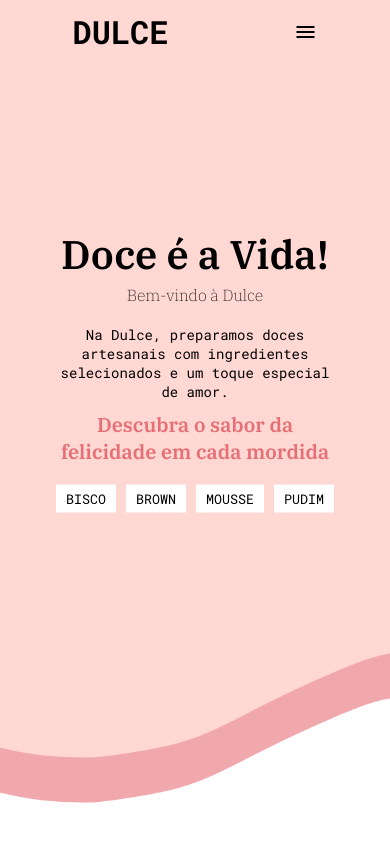
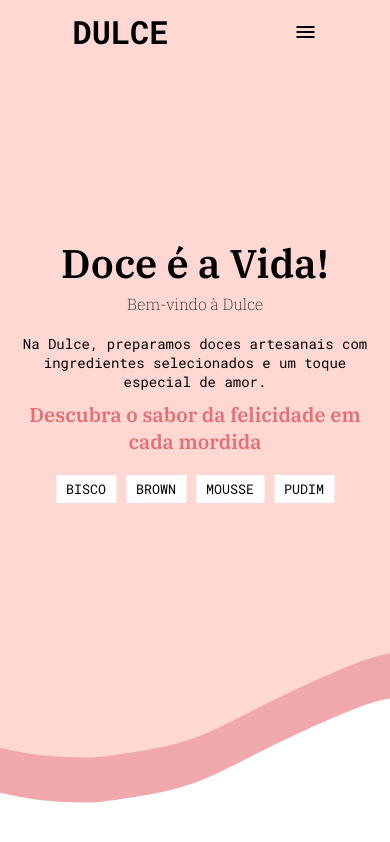
Before and after one commit to Thyale/LandingPageDoceria, a React (Vite) app in the folder Doceria/: page / in a window 390 px wide. Built offline with nearby package versions, Linux system fonts and the light colour scheme; a web font is replaced by a local one.

Commit message:
Update Style.css

```diff
--- a/Doceria/src/Style.css
+++ b/Doceria/src/Style.css
@@ -179,6 +179,10 @@ header> ul> li > a{
 
     /*TITULO INICIAL - PRIMEIRA PARTE*/
 
+    .TituloInicial_Conteudo{
+        width: 90vw;
+    }
+
     .TituloInicial h1{
         font-size: 40px;
     }
```
